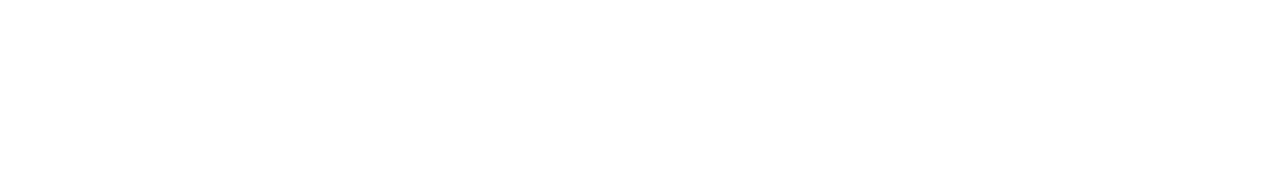
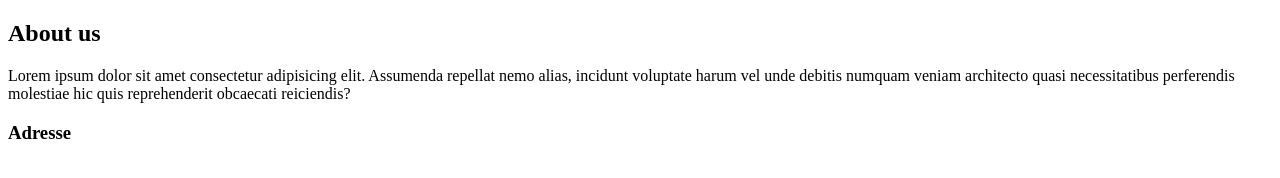
Before and after one commit to nicolasprimo/workGroupe, a plain HTML site: page index.html in a window 1280 px wide. Drawn offline with Linux system fonts and the light colour scheme.

Commit message:
ajout dans l'index

```diff
--- a/index.html
+++ b/index.html
@@ -6,6 +6,11 @@
     <title>Document</title>
 </head>
 <body>
+    <footer>
+        <h2>About us</h2>
+        <p>Lorem ipsum dolor sit amet consectetur adipisicing elit. Assumenda repellat nemo alias, incidunt voluptate harum vel unde debitis numquam veniam architecto quasi necessitatibus perferendis molestiae hic quis reprehenderit obcaecati reiciendis?</p>
+        <h3>Adresse</h3>
 
+    </footer>
 </body>
 </html>
```
